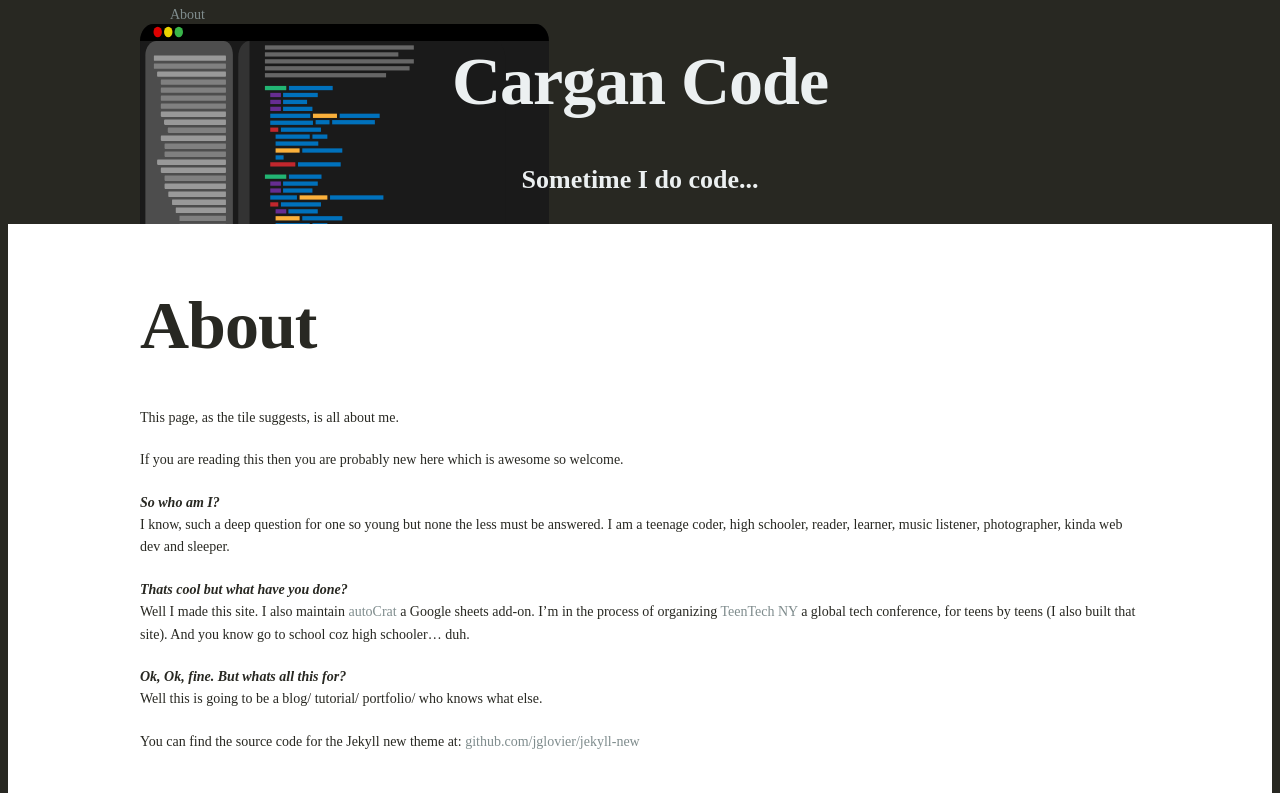
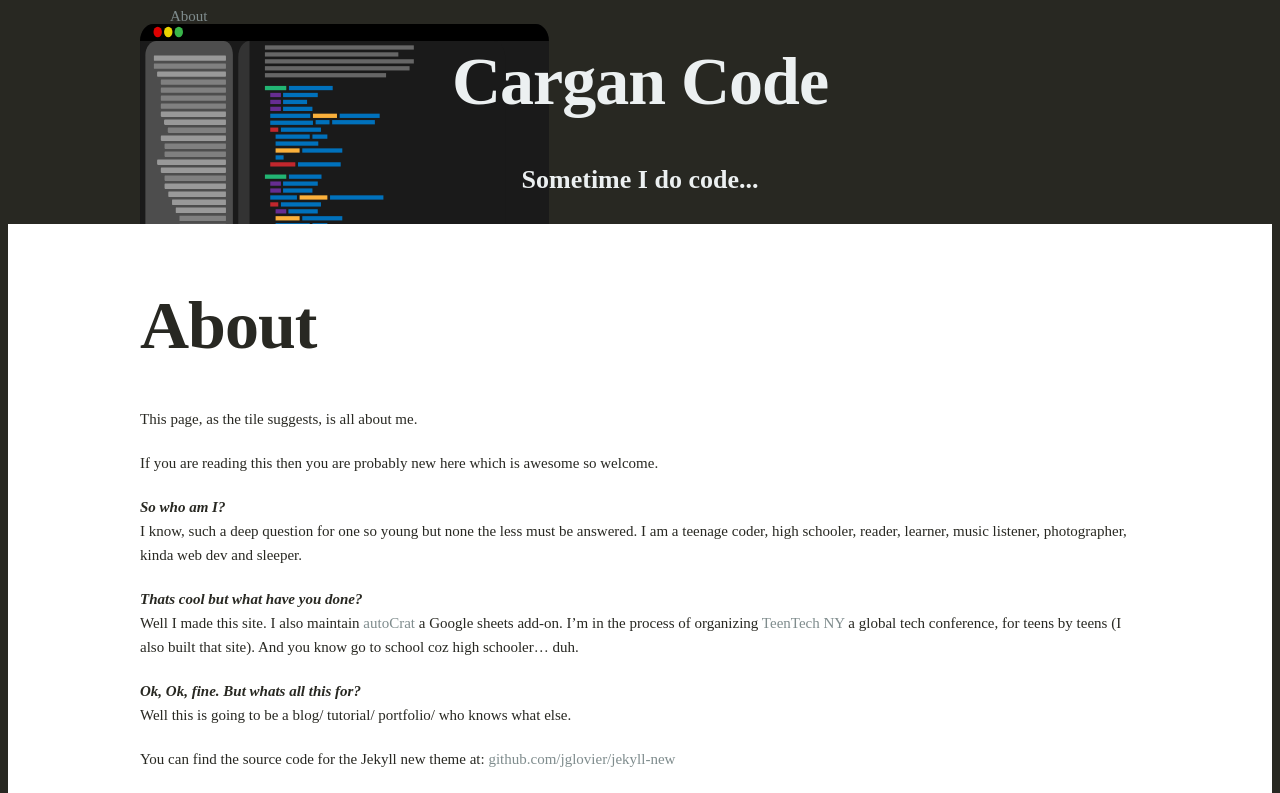
Before and after one commit to CarganCode/CarganCode.github.io, a Jekyll site: the page built from about.md, in a window 1280 px wide. Shown: the top 793 px of the page. Built offline with Jekyll 4.4.1, drawn with Linux system fonts in a browser that asks for light colours; grey boxes are pictures that could not be loaded.

Commit message:
bump font size

```diff
--- a/css/2-base/_base.sass
+++ b/css/2-base/_base.sass
@@ -100,7 +100,7 @@ body
 
 body
   background: $bg-color
-  font-size: 14px
+  font-size: 15px
   line-height: 1.6
   font-family: 'Open Sans' sans-serif
   color: $text-color
```
